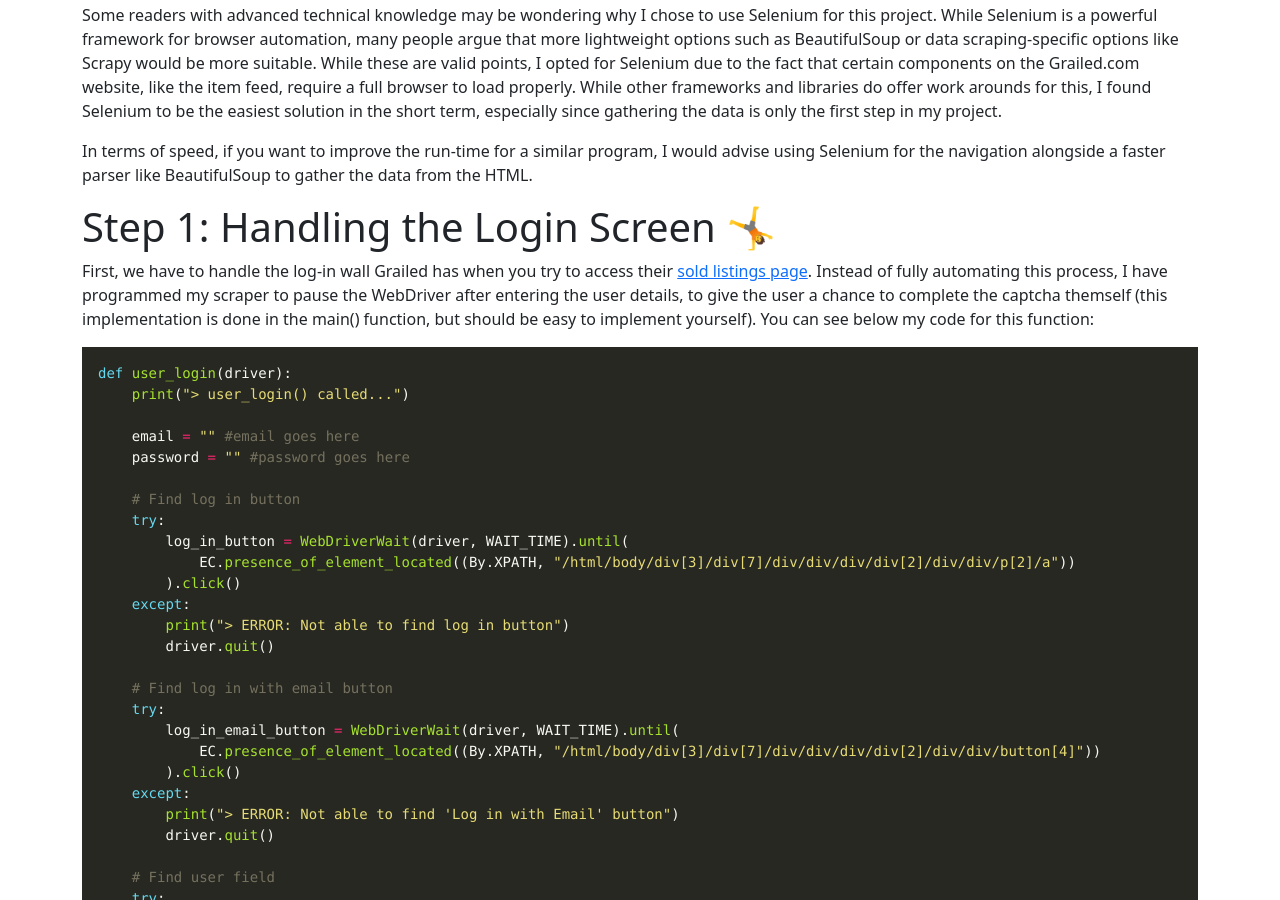
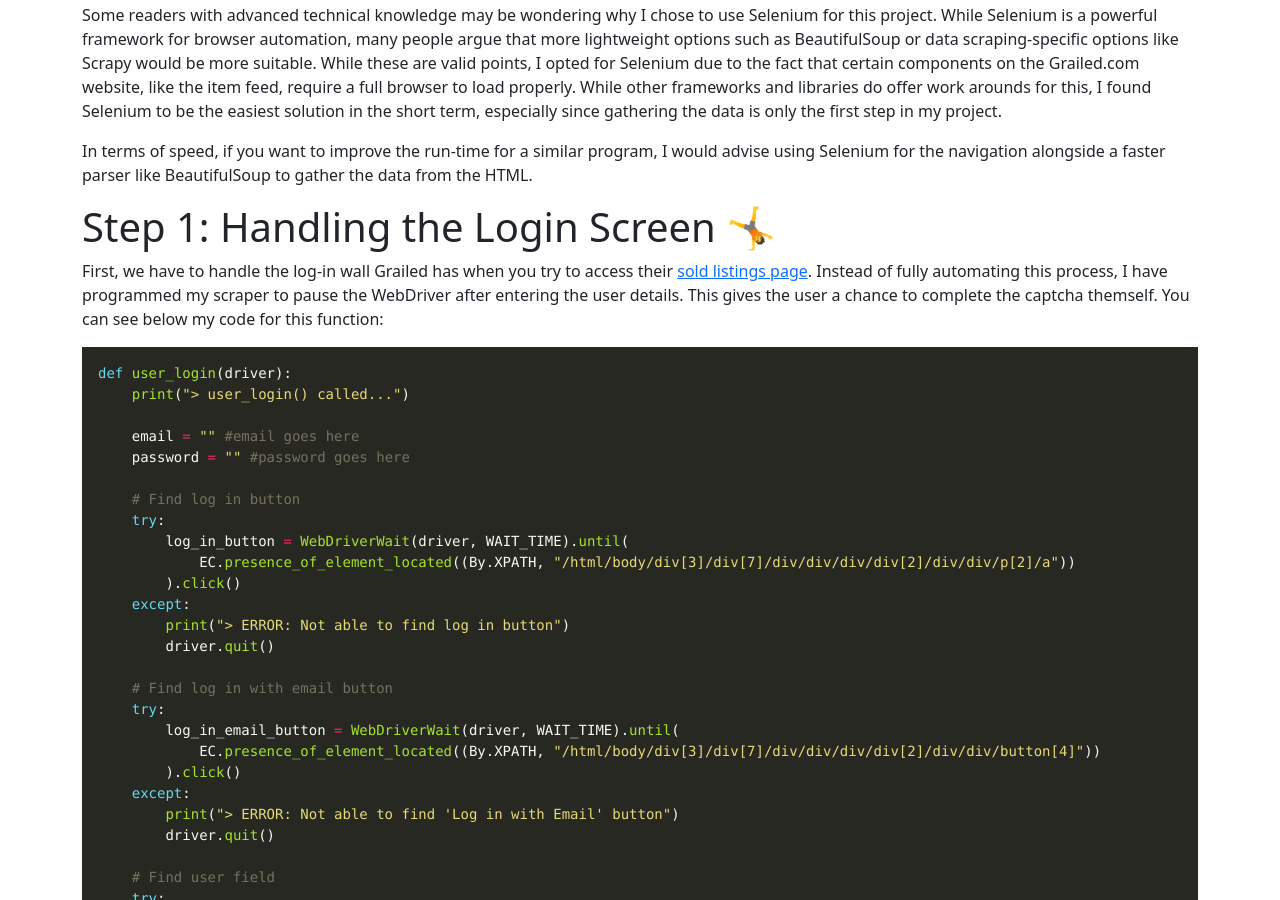
Before and after one commit to yood2/yood2.github.io, a Jekyll site: the page built from _posts/2022-12-21-grailed-scraper.md, in a window 1280 px wide and 900 px high, scrolled down 1326 px. Built offline with Jekyll 4.4.1, drawn with Linux system fonts in a browser that asks for light colours.

Commit message:
fix grammar mistakes

````diff
--- a/_posts/2022-12-21-grailed-scraper.md
+++ b/_posts/2022-12-21-grailed-scraper.md
@@ -22,7 +22,7 @@
 In terms of speed, if you want to improve the run-time for a similar program, I would advise using Selenium for the navigation alongside a faster parser like BeautifulSoup to gather the data from the HTML.
 
 # Step 1: Handling the Login Screen 🤸
-First, we have to handle the log-in wall Grailed has when you try to access their [sold listings page](https://www.grailed.com/sold). Instead of fully automating this process, I have programmed my scraper to pause the WebDriver after entering the user details, to give the user a chance to complete the captcha themself (this implementation is done in the main() function, but should be easy to implement yourself). You can see below my code for this function:
+First, we have to handle the log-in wall Grailed has when you try to access their [sold listings page](https://www.grailed.com/sold). Instead of fully automating this process, I have programmed my scraper to pause the WebDriver after entering the user details. This gives the user a chance to complete the captcha themself. You can see below my code for this function:
 ```python
 def user_login(driver):
     print("> user_login() called...")
````
